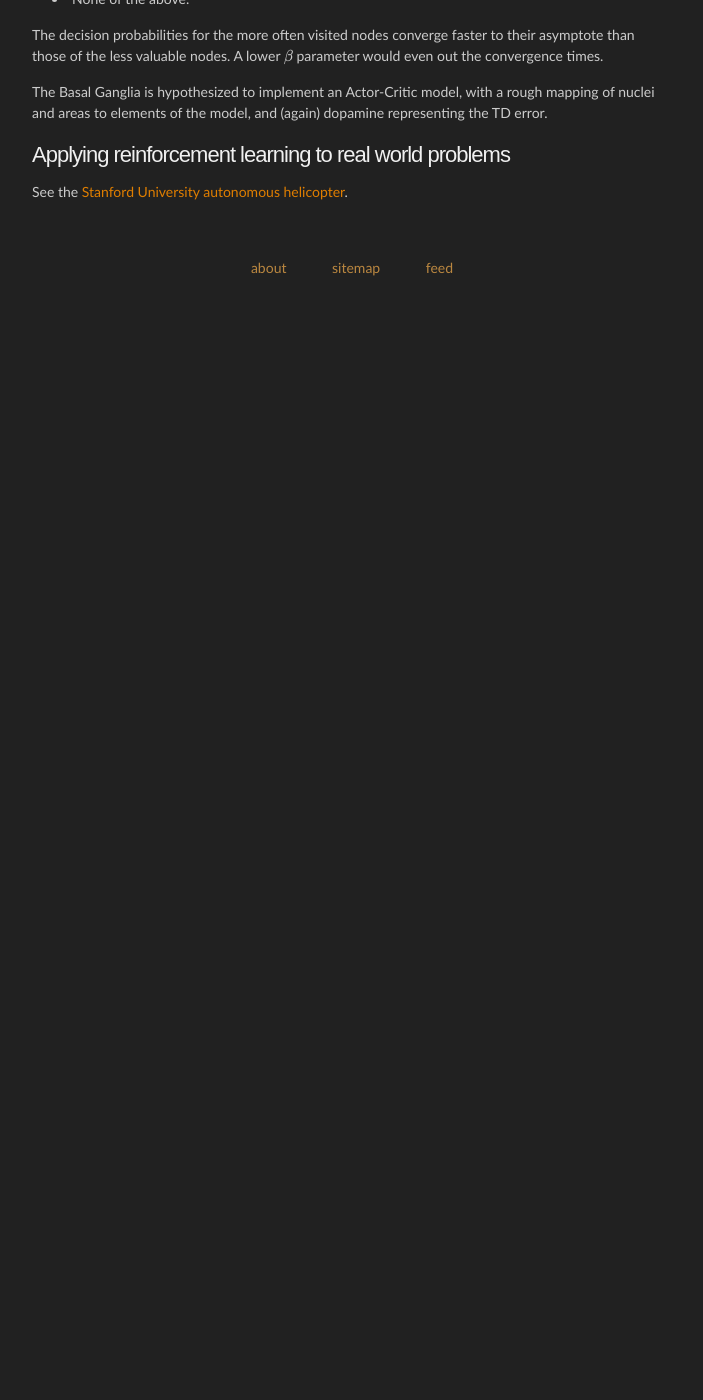
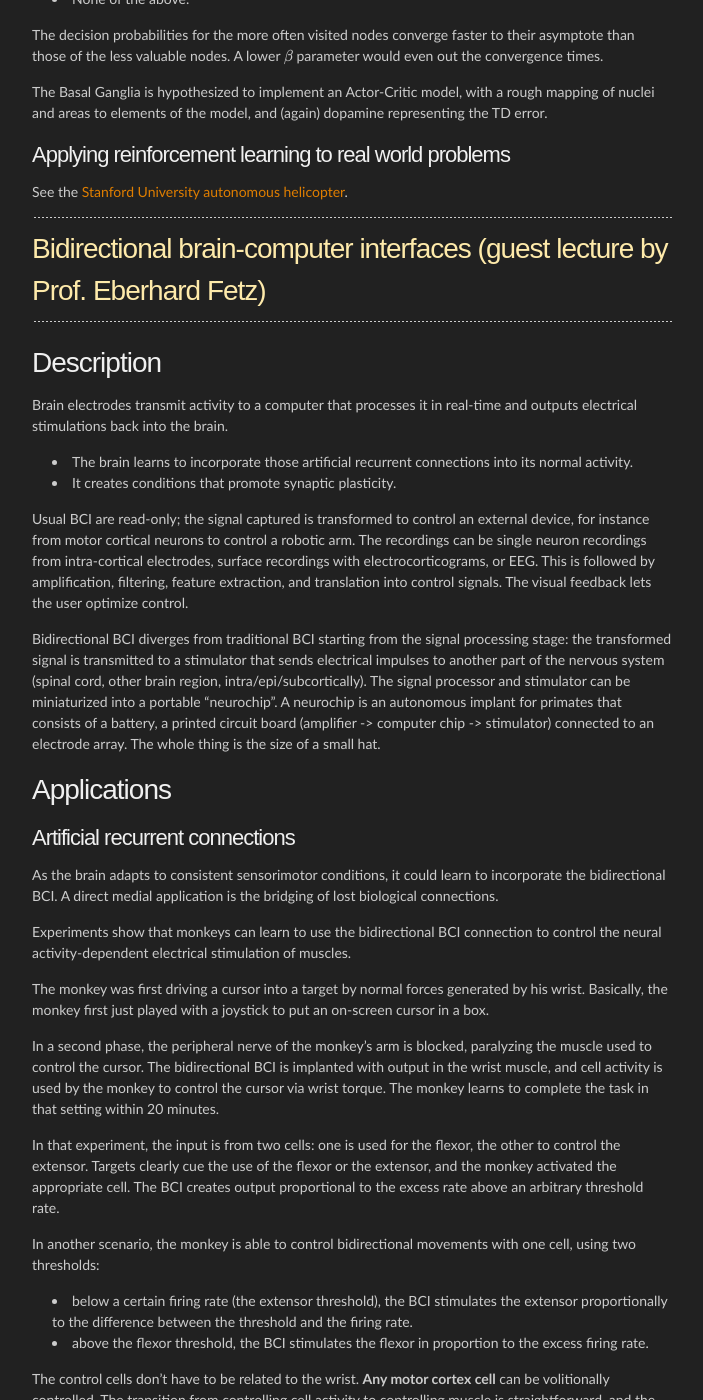
Before and after one commit to agravier/agravier.github.io, a Jekyll site: the page built from etc/notes/cn-coursera/notes08.md, in a window 1280 px wide and 1400 px high, scrolled down 5973 px. Shown: the whole window, without its empty margins (288-991 px from the left). Built offline with Jekyll 4.4.1, drawn with Linux system fonts in a browser that asks for light colours; Markdown is read by kramdown in place of the engine named in the settings; formulas are drawn with MathJax 3; before the commit the page ends 6271 px from its top, so only the background shows below that; some of the changed text lies outside the part shown.

Commit message:
Add notes of guest lecture for Coursera week 8.

```diff
--- a/etc/notes/cn-coursera/notes08.md
+++ b/etc/notes/cn-coursera/notes08.md
@@ -275,3 +275,65 @@ The Basal Ganglia is hypothesized to implement an Actor-Critic model, with a rou
 ### Applying reinforcement learning to real world problems
 
 See the [Stanford University autonomous helicopter](http://heli.stanford.edu/).
+
+
+---
+
+# Bidirectional brain-computer interfaces (guest lecture by Prof. Eberhard Fetz)
+
+## Description
+
+Brain electrodes transmit activity to a computer that processes it in real-time and outputs electrical stimulations back into the brain.
+
+- The brain learns to incorporate those artificial recurrent connections into its normal activity.
+- It creates conditions that promote synaptic plasticity.
+
+Usual BCI are read-only; the signal captured is transformed to control an external device, for instance from motor cortical neurons to control a robotic arm. The recordings can be single neuron recordings from intra-cortical electrodes, surface recordings with electrocorticograms, or EEG. This is followed by amplification, filtering, feature extraction, and translation into control signals. The visual feedback lets the user optimize control.
+
+Bidirectional BCI diverges from traditional BCI starting from the signal processing stage: the transformed signal is transmitted to a stimulator that sends electrical impulses to another part of the nervous system (spinal cord, other brain region, intra/epi/subcortically). The signal processor and stimulator can be miniaturized into a portable "neurochip". A neurochip is an autonomous implant for primates that consists of a battery, a printed circuit board (amplifier -> computer chip -> stimulator) connected to an electrode array. The whole thing is the size of a small hat.
+
+## Applications
+
+### Artificial recurrent connections
+
+As the brain adapts to consistent sensorimotor conditions, it could learn to incorporate the bidirectional BCI. A direct medial application is the bridging of lost biological connections.
+
+Experiments show that monkeys can learn to use the bidirectional BCI connection to control the neural activity-dependent electrical stimulation of muscles.
+
+The monkey was first driving a cursor into a target by normal forces generated by his wrist. Basically, the monkey first just played with a joystick to put an on-screen cursor in a box.
+
+In a second phase, the peripheral nerve of the monkey's arm is blocked, paralyzing the muscle used to control the cursor. The bidirectional BCI is implanted with output in the wrist muscle, and cell activity is used by the monkey to control the cursor via wrist torque. The monkey learns to complete the task in that setting within 20 minutes.
+
+In that experiment, the input is from two cells: one is used for the flexor, the other to control the extensor. Targets clearly cue the use of the flexor or the extensor, and the monkey activated the appropriate cell. The BCI creates output proportional to the excess rate above an arbitrary threshold rate.
+
+In another scenario, the monkey is able to control bidirectional movements with one cell, using two thresholds:
+
+- below a certain firing rate (the extensor threshold), the BCI stimulates the extensor proportionally to the difference between the threshold and the firing rate.
+- above the flexor threshold, the BCI stimulates the flexor in proportion to the excess firing rate.
+
+The control cells don't have to be related to the wrist. **Any motor cortex cell** can be volitionally controlled. The transition from controlling cell activity to controlling muscle is straightforward, and the learning is quick.
+
+The paradigm would be to control multiple muscles using multiple cells. But the type of artificial motor control required by this BCI is unnatural and hard to synergize. A workaround is to stimulate spinal circuits rather man muscles, as spinal circuits evoke coordinated movements
+
+### Create synaptic plasticity
+
+As spike-triggered stimulation strengthens synaptic connections (forced Hebbian learning). A direct medical application is the reinforcement of connections lost in a stroke.
+
+Cortical cells from M1 which have direct connections to motoneurons in the spinal cord. These synaptic connections facilitate the activity of these motor neurons. These cells/muscle pairs cam be identified with the post-pike STA of the electromyogram, because when a facilitating M1 filers, there should be in average a post-spike muscle activity facilitation, so the STA of the EMG should peak post- spike of the motor neuron. This indicate that type of direct connection from the M1 cell to the motoneuron. Additionally, inhibition of complementary muscles can be identified by a post-spike suppression in the STA of their EMG.
+
+A monkey experiment: The activity of cortical motor neurons with demonstrated post-spike effects in target muscles is recorded. The neurochip is used to trigger stimulation in the spinal cord near the terminals of the recorded CM cells, where they connect to the MN cells. The neurochip is roughly duplicating the natural AP propagation of the CM cells.
+
+The magnitude of the post-spike facilitation measured (as MPI, mean percent increase over baseline activity) in the STA of the EMG before and after a day of implant shows that Hebbian learning has occurred.
+
+This experiment was repeated with different cell-muscle pairs and with different delays between the M1 neuron spike and the BCI stimulus to the spinal site. It reveals that the change in MPI is positive for a spike-stimulus delay of 10 to 25 ms. Earlier stimuli lead to a decrease in MPI. Those observations are consistent with the STDP temporal window.
+
+### Many possibilities
+
+Sources | Transforms | Targets
+---|---|---
+cortical neurons | direct conversion (proportional to input) | muscles
+multiunit activity | computed function | spinal cord
+field potentials | ANN | cortex
+ECoG | modifiable | subcortical reward sites (direct operant conditioning
+EMG |  |
+any site of the brain |  |
```
